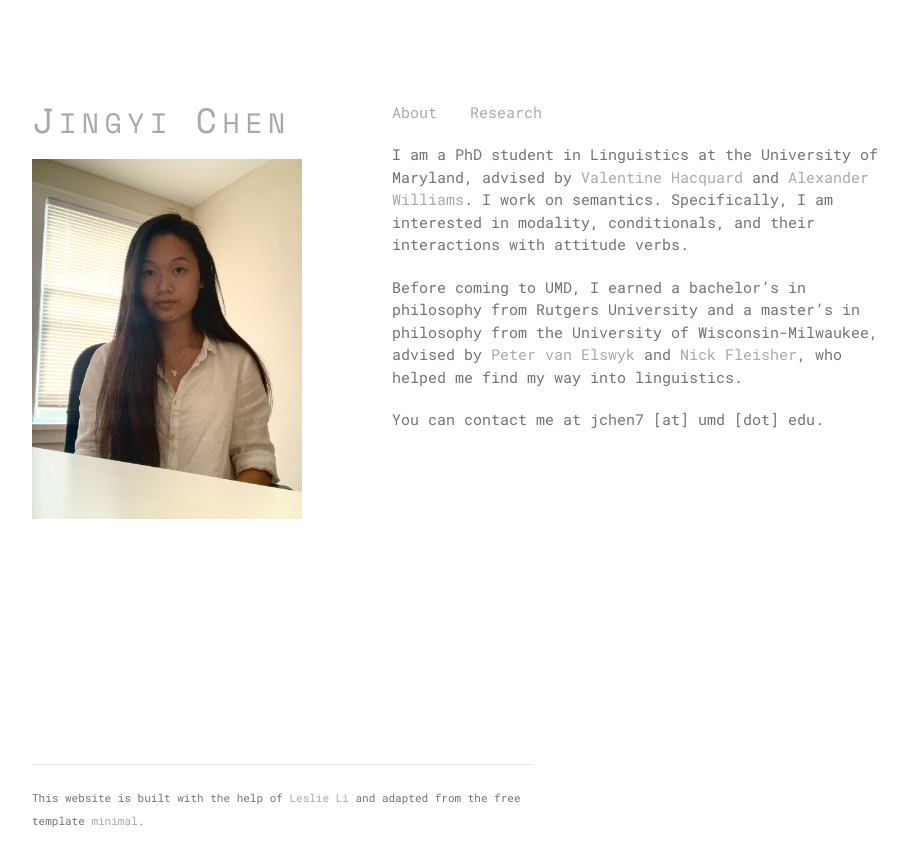
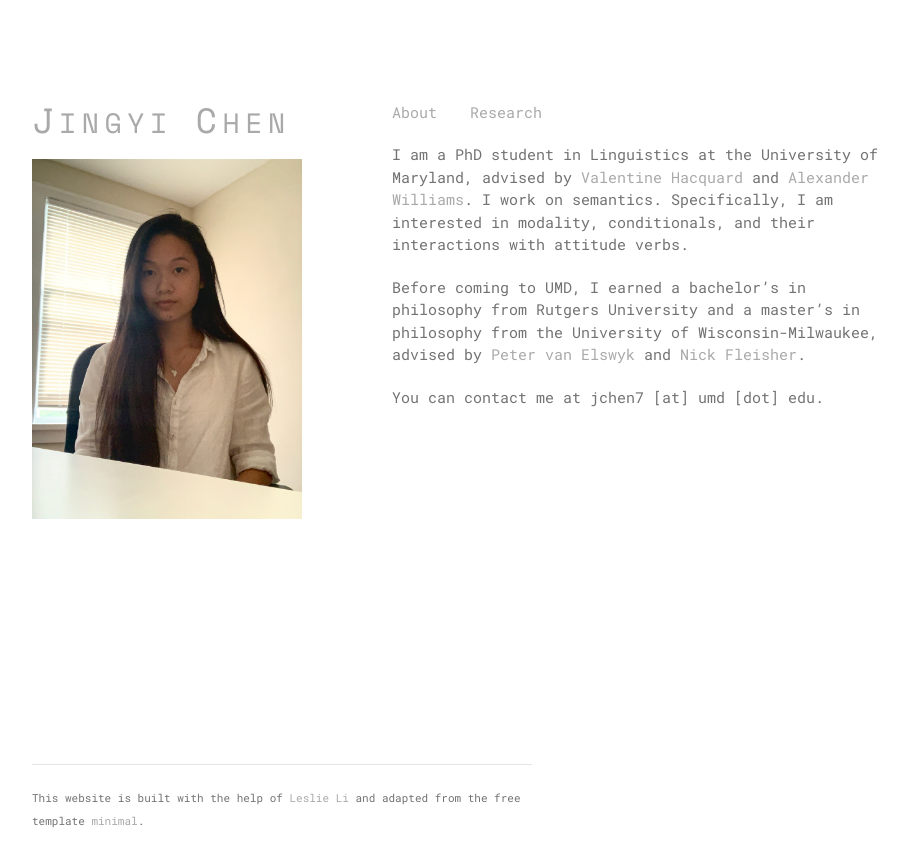
Before and after one commit to Jingyichenn/jingyichen.org, a Jekyll site: the page built from index.md, in a window 1280 px wide. Shown: the top 867 px of the page, without its empty margins (178-1085 px from the left). Built offline with Jekyll 4.4.1, drawn with Linux system fonts in a browser that asks for light colours.

Commit message:
Update index.md

```diff
--- a/index.md
+++ b/index.md
@@ -4,6 +4,6 @@ layout: default
 
 I am a PhD student in Linguistics at the University of Maryland, advised by [Valentine Hacquard](https://valentinehacquard.org) and [Alexander Williams](https://alexanderwilliams.org). I work on semantics. Specifically, I am interested in modality, conditionals, and their interactions with attitude verbs.
 
-Before coming to UMD, I earned a bachelor's in philosophy from Rutgers University and a master's in philosophy from the University of Wisconsin-Milwaukee, advised by [Peter van Elswyk](https://sites.northwestern.edu/vanelswyk/) and [Nick Fleisher](https://sites.uwm.edu/fleishen/), who helped me find my way into linguistics.
+Before coming to UMD, I earned a bachelor's in philosophy from Rutgers University and a master's in philosophy from the University of Wisconsin-Milwaukee, advised by [Peter van Elswyk](https://sites.northwestern.edu/vanelswyk/) and [Nick Fleisher](https://sites.uwm.edu/fleishen/).
 
 You can contact me at jchen7 [at] umd [dot] edu.
```
